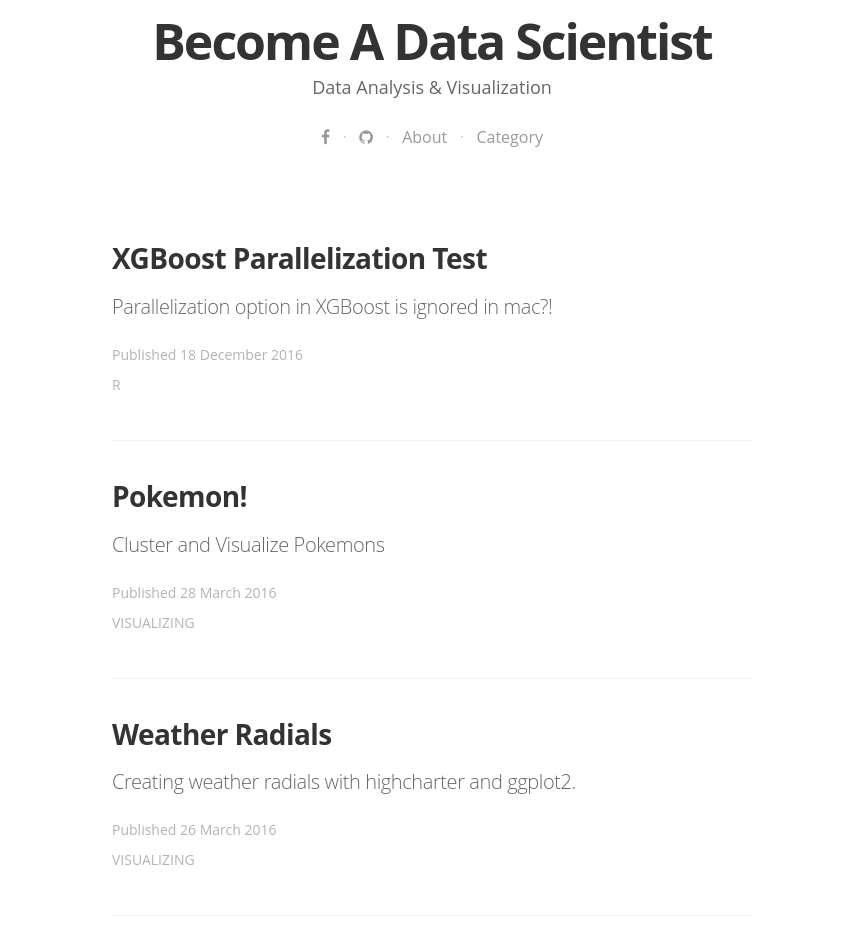
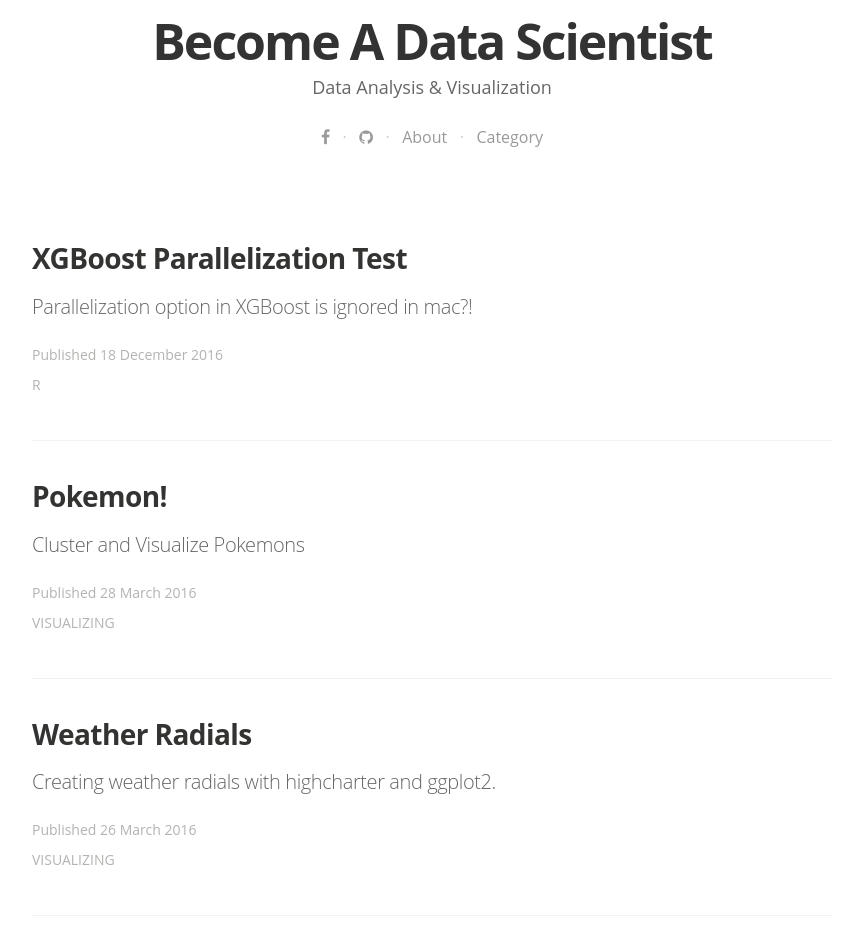
Before and after one commit to otzslayer/deprecated-blog, a Jekyll site: the page built from index.html, in a window 1280 px wide. Shown: the part 518-1467 px from the top of the page, without its empty margins (208-1071 px from the left). Built offline with Jekyll 4.4.1, drawn with Linux system fonts in a browser that asks for light colours; nearby versions of some CDN libraries; some web fonts are replaced; library files that are not in the unit come from our copies; the list of posts is cut into pages by our own code.

Commit message:
New Layout

```diff
--- a/css/main.sass
+++ b/css/main.sass
@@ -86,7 +86,7 @@ body
 
 .blog-header
   width: 100%
-  max-width: 800px
+  max-width: 640px
   margin: 0 auto
   position: relative
   padding: 0
@@ -140,7 +140,7 @@ body
 
 .content
   width: 100%
-  max-width: 640px
+  max-width: 800px
   margin: 0 auto
   @include box-sizing(border-box)
   @include respond-to(800)
```
